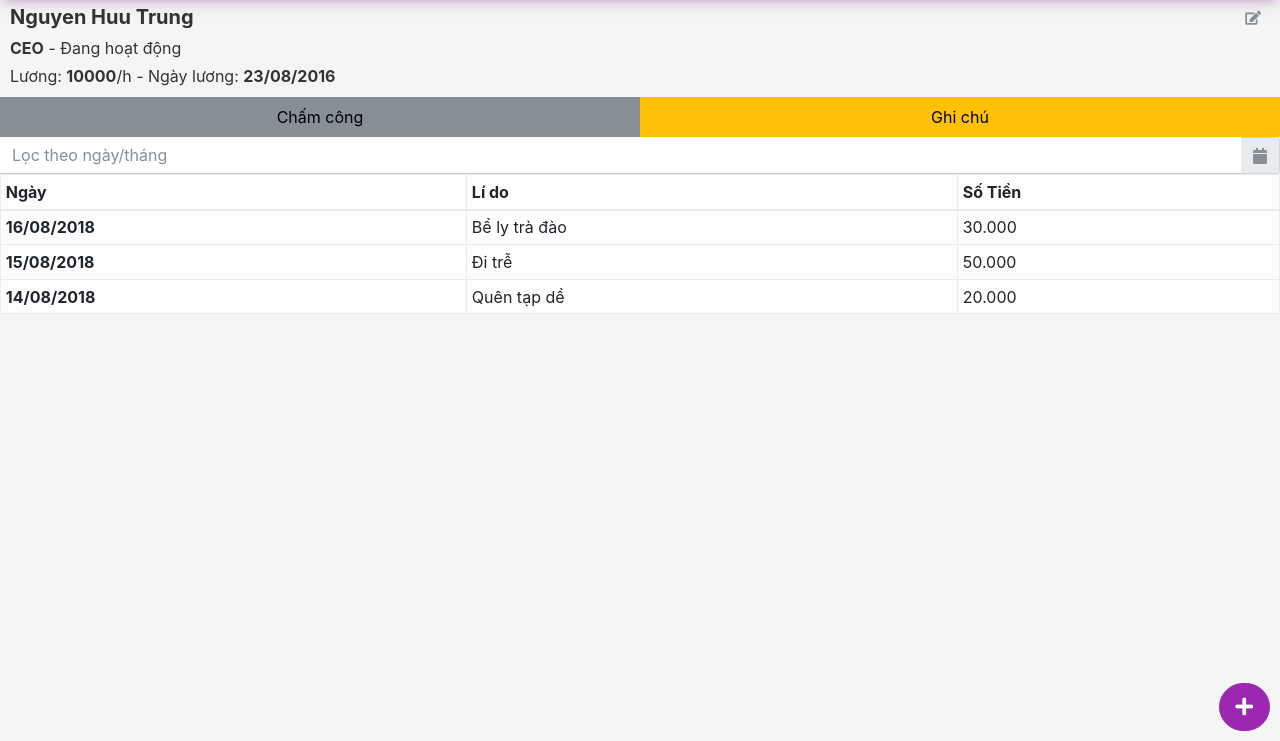
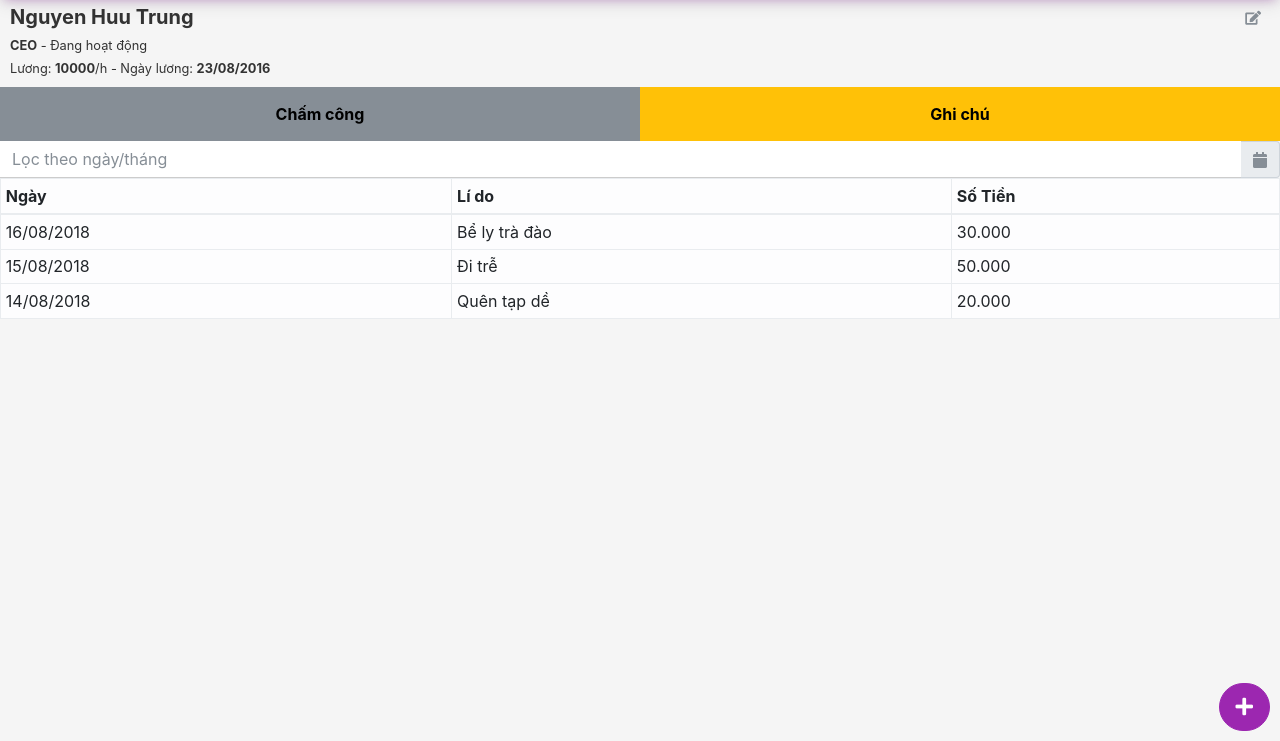
Before and after one commit to CafeCub/timereg, a plain HTML site: page public/employee-detail-note.html in a window 1280 px wide. Shown: the part 59-800 px from the top of the page. Drawn offline with nearby package versions, Linux system fonts and the light colour scheme; some packages are replaced by stand-ins of ours; no server answers.

Commit message:
Update style

```diff
--- a/public/css/custom.css
+++ b/public/css/custom.css
@@ -180,6 +180,8 @@ button:focus {
   background: #868e96;
   text-decoration: none;
   color: #000000;
+  padding: 15px;
+  font-weight: bold;
 }
 .submenu-item.active{
   background: #ffc107;
--- a/public/employee-detail-note.html
+++ b/public/employee-detail-note.html
@@ -20,7 +20,7 @@
               <a class="nav-link" href="timereg.html">CHẤM CÔNG</a>
             </li>
             <li class="nav-item">
-              <a class="nav-link active" href="employee-list.html">NHÂN VIÊN</a>
+              <a class="nav-link" href="employee-list.html">NHÂN VIÊN</a>
             </li>
 						<li class="nav-item d-none">
               <a class="nav-link" href="index.html">Đăng nhập</a>
@@ -39,11 +39,11 @@
         <div class="mb-1"><span class="employee-name lead font-weight-bold">Nguyen Huu Trung</span>
         <button class="btn btn-link text-secondary btn-sm float-right edit-employee" employee-id="QMLsAre4fxN87uASwdA5"><i class="fas fa-edit"></i></button>
       </div>
-        <div class="mb-1">
+        <div class="mb-1 small">
           <span class="employee-title font-weight-bold">CEO</span> -
           <span class="employee-isActived color-grey">Đang hoạt động</span>
         </div>
-        <div class="mb-1">
+        <div class="mb-1 small">
           Lương: <span class="employee-rate font-weight-bold">10000</span>/h -
           Ngày lương: <span class="employee-insertedAt font-weight-bold">23/08/2016</span>
         </div>
@@ -51,10 +51,10 @@
     </div>
 
     <div class="d-flex flex-row submenu" id="submenu">
-      <a href="employee.html" class="p-2 w-50 text-center submenu-item menu-timereg">
+      <a href="employee.html" class="w-50 text-center submenu-item menu-timereg">
           Chấm công
       </a>
-      <a href="employee-detail-note.html" class="submenu-item menu-note p-2 w-50 text-center  active disabled">
+      <a href="employee-detail-note.html" class="submenu-item menu-note w-50 text-center active disabled">
           Ghi chú
       </a>
     </div>
@@ -81,17 +81,17 @@
             </thead>
             <tbody>
               <tr>
-                <th scope="row">16/08/2018</th>
+                <td>16/08/2018</th>
                 <td>Bể ly trà đào</td>
                 <td>30.000</td>
               </tr>
               <tr>
-                <th scope="row">15/08/2018</th>
+                <td>15/08/2018</th>
                 <td>Đi trễ</td>
                 <td>50.000</td>
               </tr>
               <tr>
-                <th scope="row">14/08/2018</th>
+                <td>14/08/2018</th>
                 <td>Quên tạp dề</td>
                 <td>20.000</td>
               </tr>
```
Also changed, not shown: public/employee.html (+8 -8 lines).
